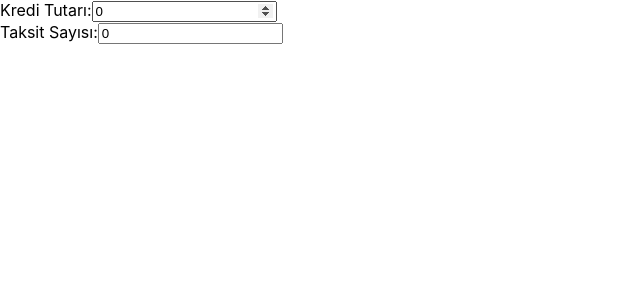
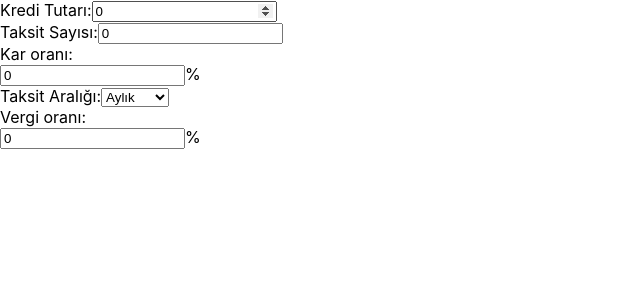
Before and after one commit to efdalyalcin/react_ts_fimple-secondTask, a React (Create React App) app: page / in a window 1280 px wide. Shown: the top 300 px of the page, without its empty margins (0-640 px from the left). Built offline with nearby package versions, Linux system fonts and the light colour scheme.

Commit message:
form is created

```diff
--- a/src/components/InputForm.tsx
+++ b/src/components/InputForm.tsx
@@ -1,9 +1,14 @@
+import { useState } from "react";
 import { useCreditAmount } from "../context/creditContext";
 import { useInstallment } from "../context/installmentContext";
 
 export default function InputForm() {
-  const {creditAmount, handleCreditAmount} = useCreditAmount();
-  const {installment, handleInstallment} = useInstallment();
+  const { creditAmount, handleCreditAmount } = useCreditAmount();
+  const { installment, handleInstallment } = useInstallment();
+
+  const [profitRate, setProfitRate] = useState(0);
+  const [installmentPeriod, setInstallmentPeriod] = useState('Aylık');
+  const [taxRate, setTaxRate] = useState(0);
 
   return (
     <form className="flex flex-col gap-3 px-4 py-3 rounded-full w-1/2">
@@ -12,10 +17,10 @@ export default function InputForm() {
         <input
           id="credit"
           type="number"
-          className="h-full rounded-md border bg-transparent py-1 px-2 text-right
-            text-gray-500 focus:border-indigo-500 focus:ring-indigo-500 sm:text-sm"
+          className="h-full rounded-md border bg-transparent py-1 px-4 text-right
+            text-gray-600 focus:border-indigo-500 focus:ring-indigo-500 sm:text-sm"
           value={creditAmount}
-          onChange={e => handleCreditAmount(Number(e.target.value))}
+          onChange={(e) => handleCreditAmount(Number(e.target.value))}
         />
       </div>
       <div className="flex justify-between items-center">
@@ -23,11 +28,53 @@ export default function InputForm() {
         <input
           id="installment"
           type="number"
+          className="h-full rounded-md border bg-transparent py-1 px-4 text-right
+            text-gray-600 focus:border-indigo-500 focus:ring-indigo-500 sm:text-sm"
+          value={installment}
+          onChange={(e) => handleInstallment(Number(e.target.value))}
+        />
+      </div>
+      <div className="flex justify-between items-center">
+        <label htmlFor="profitRate">Kar oranı:</label>
+        <div className="relative flex items-center">
+          <input
+            id="profitRate"
+            type="number"
+            className="h-full rounded-md border bg-transparent py-1 px-4 text-right
+              text-gray-600 focus:border-indigo-500 focus:ring-indigo-500 sm:text-sm"
+            value={profitRate}
+            onChange={(e) => setProfitRate(Number(e.target.value))}
+          />
+          <label htmlFor="profitRate" className="absolute right-1">%</label>
+        </div>
+      </div>
+      <div className="flex justify-between items-center">
+        <label htmlFor="installmentPeriod">Taksit Aralığı:</label>
+        <select
+          id="installmentPeriod"
           className="h-full rounded-md border bg-transparent py-1 px-2 text-right
-            text-gray-500 focus:border-indigo-500 focus:ring-indigo-500 sm:text-sm"
-          value={installment}
-          onChange={e => handleInstallment(Number(e.target.value))}
-        />
+            text-gray-600 focus:border-indigo-500 focus:ring-indigo-500 sm:text-sm"
+          value={installmentPeriod}
+          onChange={e => setInstallmentPeriod(e.target.value)}
+        >
+          <option value="Haftalık">Haftalık</option>
+          <option value="Aylık" >Aylık</option>
+          <option value="Yıllık" >Yıllık</option>
+        </select>
+      </div>
+      <div className="flex justify-between items-center">
+        <label htmlFor="taxRate">Vergi oranı:</label>
+        <div className="relative flex items-center">
+          <input
+            id="taxRate"
+            type="number"
+            className="h-full rounded-md border bg-transparent py-1 px-4 text-right
+              text-gray-600 focus:border-indigo-500 focus:ring-indigo-500 sm:text-sm"
+            value={taxRate}
+            onChange={(e) => setTaxRate(Number(e.target.value))}
+          />
+          <label htmlFor="profitRate" className="absolute right-1">%</label>
+        </div>
       </div>
     </form>
   );
```
